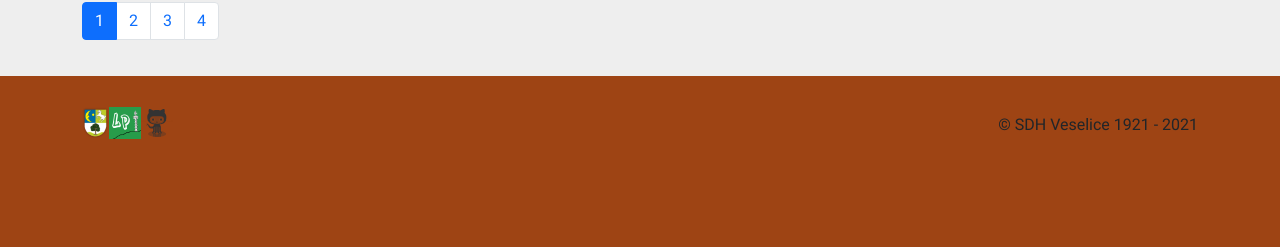
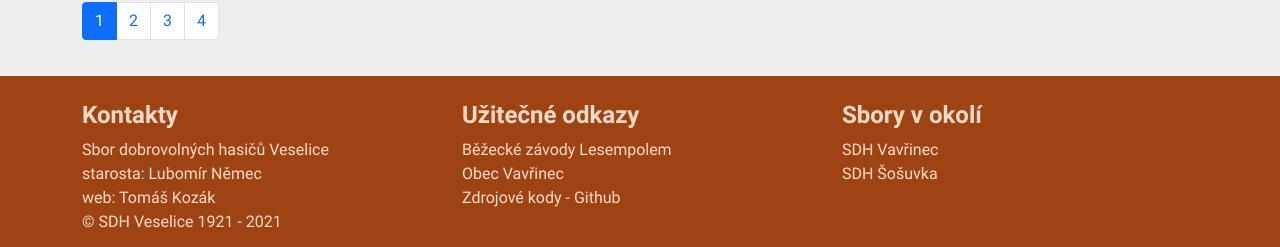
Before and after one commit to kotrzina/sdhveselice, a Next.js app: page /novinky/1/ in a window 1280 px wide. Shown: the part 3747-3994 px from the top of the page. Before the commit the page ends 3898 px from the top, so only its background shows below. Built offline with nearby package versions, Linux system fonts and the light colour scheme.

Commit message:
Improve footer

```diff
--- a/components/Footer/Footer.tsx
+++ b/components/Footer/Footer.tsx
@@ -1,48 +1,56 @@
 import * as React from 'react';
-import {Container} from "react-bootstrap";
+import {Col, Container, Row} from "react-bootstrap";
 import footerStyles from "./footer.module.css"
-import Image from "next/image"
-import {ImageLoaderProps} from "next/dist/client/image";
+import {Link, LinkList} from './LinkList';
 
 
 export const Footer = () => {
+
+    function usefulLinks(): Array<Link> {
+        return [
+            {title: 'Běžecké závody Lesempolem', href: 'https://lesempolem.cz'},
+            {title: 'Obec Vavřinec', href: 'https://vavrinec.cz'},
+            {title: 'Zdrojové kody - Github', href: 'https://github.com/kotrzina/sdhveselice'},
+        ]
+    }
+
+    function nearSdh(): Array<Link> {
+        return [
+            {title: 'SDH Vavřinec', href: 'http://sdh.vavrinec.cz/'},
+            {title: 'SDH Šošuvka', href: 'http://sdh.sosuvka.cz/'},
+        ]
+    }
 
     function getYear(): number {
         const now = new Date()
         return now.getFullYear()
     }
 
-    const imageLoader = (params: ImageLoaderProps): string => {
-        return `/images/footer/${params.src}?w=${params.width}`
-    }
-
     return (
         <div className={footerStyles.footer}>
             <Container>
-                <div className={footerStyles.links}>
-                    <a
-                        target="_blank"
-                        rel="noreferrer"
-                        title="obec Vavřinec"
-                        href="https://vavrinec.cz">
-                        <Image src="vavrinec.png" width={27} height={32} alt="Logo obce Vavřinec" loader={imageLoader}/>
-                    </a>
-                    <a
-                        target="_blank"
-                        rel="noreferrer"
-                        title="Běžecké závody Lesempolem"
-                        href="https://lesempolem.cz">
-                        <Image src="lp.png" width={32} height={32} alt="logo běžeckých závodů Lesempolem" loader={imageLoader}/>
-                    </a>
-                    <a
-                        target="_blank"
-                        rel="noreferrer"
-                        title="sdhveselice.cz na Githubu"
-                        href="https://lesempolem.cz">
-                        <Image src="github-logo.svg" width={32} height={32} alt="Github logo" loader={imageLoader}/>
-                    </a>
-                </div>
-                <div className={footerStyles.copy}>&copy; SDH Veselice 1921 - {getYear()}</div>
+                <Row>
+                    <Col lg={4}>
+                        <h4>Kontakty</h4>
+                        <div className={footerStyles.copy}>
+                            <p>
+                                Sbor dobrovolných hasičů Veselice
+                                <br/>
+                                starosta: <a href={'mailto:lubanemec88@gmail.com'}>Lubomír Němec</a>
+                                <br/>
+                                web: <a href={'mailto:kozak@talko.cz'}>Tomáš Kozák</a>
+                                <br/>
+                                &copy; SDH Veselice 1921 - {getYear()}
+                            </p>
+                        </div>
+                    </Col>
+                    <Col lg={4}>
+                        <LinkList title={'Užitečné odkazy'} links={usefulLinks()}/>
+                    </Col>
+                    <Col lg={4}>
+                        <LinkList title={'Sbory v okolí'} links={nearSdh()}/>
+                    </Col>
+                </Row>
             </Container>
         </div>
     );
--- /dev/null
+++ b/components/Footer/LinkList.tsx
@@ -0,0 +1,29 @@
+import * as React from 'react';
+
+export type Link = {
+    title: string
+    href: string
+}
+
+type Props = {
+    title: string
+    links: Array<Link>
+};
+
+export const LinkList = (props: Props) => {
+    return (
+        <>
+            <h4>{props.title}</h4>
+            <ul>
+                {props.links.map((link, idx) => {
+                    return (
+                        <li key={idx}>
+                            <a rel={'noreferrer'} target={'_blank'} href={link.href}>{link.title}</a>
+                        </li>
+                    )
+                })}
+            </ul>
+        </>
+    )
+
+};
--- a/components/Footer/footer.module.css
+++ b/components/Footer/footer.module.css
@@ -1,22 +1,34 @@
 .footer {
     position: relative;
-    margin-top: 15px;
+    margin-top: 25px;
     bottom: 0;
     width: 100%;
     height: 60px;
     background-color: #9e4414;
 }
 
-.footer .links {
-    margin-top: 16px;
-    float: left;
+.footer h4 {
+    font-weight: bold;
+    color: #ffdbc7;
 }
 
-.footer .copy {
-    margin-top: 22px;
-    float: right;
+.footer ul {
+    padding: 0;
+    list-style: none;
 }
 
-.footer .image {
-    margin-right: 4px
+.footer ul li a {
+    color: #ffdbc7;
 }
+
+.footer ul li a:hover {
+    color: #eee;
+}
+
+.footer p {
+    color: #ffdbc7;
+}
+
+.footer p a:hover{
+    color: #eee;
+}
```
